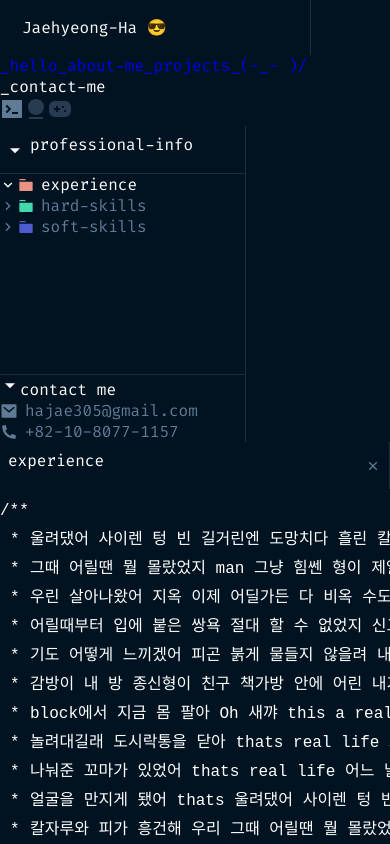
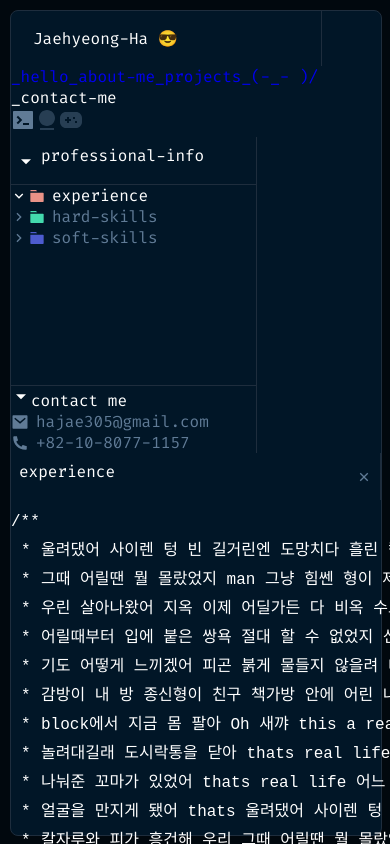
Before and after one commit to HaJaehyeong/portfolio, a Next.js app: page /about in a window 390 px wide. Shown: the top 844 px of the page. Built offline with nearby package versions, Linux system fonts and the light colour scheme.

Commit message:
HAJAE-11 add responsive style: layout

```diff
--- a/src/app/layout.module.scss
+++ b/src/app/layout.module.scss
@@ -1,12 +1,12 @@
-.page-wrapper {
+/* Desktop */
+.page {
   padding: 30px;
   width: calc(100vw - 60px);
   height: calc(100dvh - 60px);
 
   background-color: var(--primary-black);
-}
 
-.main-wrapper {
+  &__main {
     position: relative;
     display: flex;
     flex-direction: column;
@@ -21,3 +21,46 @@
 
     z-index: 1;
   }
+}
+
+/* Mobile */
+@media screen and (max-width: 767px) {
+  .page {
+    padding: 10px;
+    width: calc(100vw - 20px);
+    height: calc(100dvh - 20px);
+
+    &__main {
+      width: calc(100vw - 20px);
+      height: calc(100dvh - 20px);
+    }
+  }
+}
+
+/* Tablet */
+@media screen and (min-width: 768px) and (max-width: 1023px) {
+  .page {
+    padding: 15px;
+    width: calc(100vw - 30px);
+    height: calc(100dvh - 30px);
+
+    &__main {
+      width: calc(100vw - 30px);
+      height: calc(100dvh - 30px);
+    }
+  }
+}
+
+/* Laptop */
+@media screen and (min-width: 1024px) and (max-width: 1439px) {
+  .page {
+    padding: 20px;
+    width: calc(100vw - 40px);
+    height: calc(100dvh - 40px);
+
+    &__main {
+      width: calc(100vw - 40px);
+      height: calc(100dvh - 40px);
+    }
+  }
+}
--- a/src/app/layout.tsx
+++ b/src/app/layout.tsx
@@ -21,8 +21,8 @@ const RootLayout: React.FC<RootLayoutProps> = ({ children }) => {
   return (
     <html lang="ko">
       <body className={firaCode.className}>
-        <div className={styles.pageWrapper}>
-          <div className={styles.mainWrapper}>
+        <div className={styles['page']}>
+          <div className={styles['page__main']}>
             <Header name="Jaehyeong-Ha 😎" />
             <StoreProvider>{children}</StoreProvider>
             <Footer />
```
Lines whose indentation alone changed are shown as unchanged.
